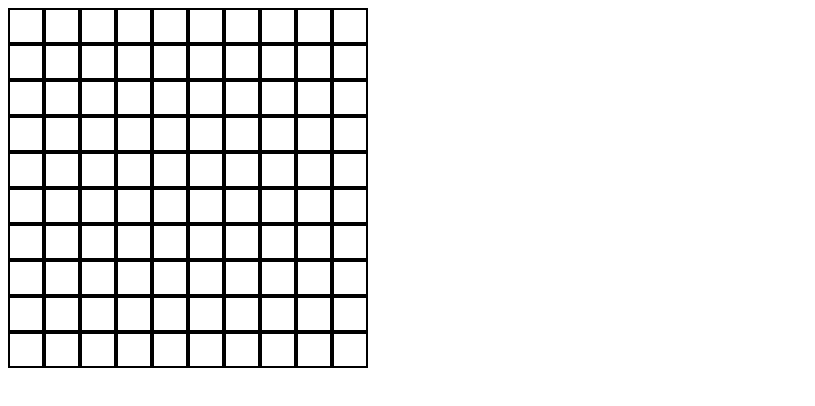
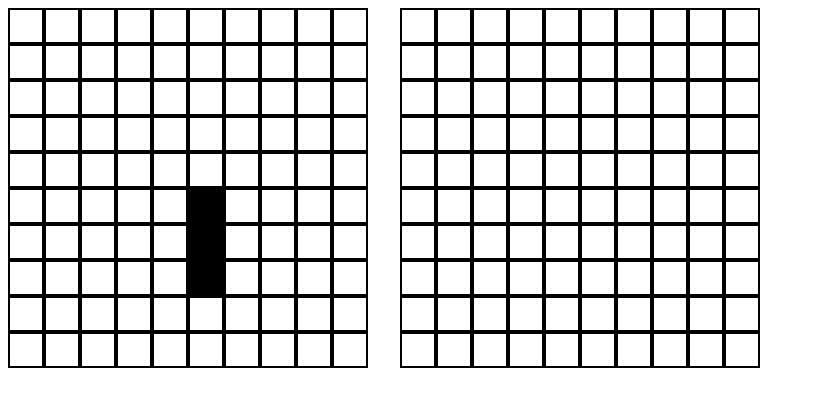
Before and after one commit to ShivanK3397/battleship, a website built with webpack: page src/index.html in a window 1280 px wide. Shown: the whole page, without its empty margins (0-815 px from the left). Built offline with nearby package versions, Linux system fonts and the light colour scheme.

Commit message:
created showblankgameboard function

```diff
--- a/src/gameboard.js
+++ b/src/gameboard.js
@@ -1,3 +1,5 @@
+import { Ship } from "./ship";
+
 class Gameboard{
     constructor(){
         this.board = [[null,null,null,null,null,null,null,null,null,null],
@@ -25,8 +27,8 @@ class Gameboard{
                 //Do Nothing
             }
             else{
-            for (let i= x;i<ship.getLength()+x;i++){
-                this.board[i][y]=ship;
+            for (let i= y;i<ship.getLength()+y;i++){
+                this.board[x][i]=ship;
 
             }
             }
@@ -36,8 +38,8 @@ class Gameboard{
                 //Do Nothing
             }
             else{
-            for (let i= y;i<ship.getLength()+y;i++){
-                this.board[x][i]=ship;
+            for (let i= x;i<ship.getLength()+x;i++){
+                this.board[i][y]=ship;
             }
             }
         }
@@ -46,16 +48,16 @@ class Gameboard{
     }
 
     recieveAttack(x,y){
-        if (this.board[x,y]===null){
+        if (this.board[x][y]===null){
             this.missedAttacks.push([x,y])
         }
-        else if(this.board[x,y]==="hit"){
+        else if(this.board[x][y]==="hit"){
             //Do Nothing
         }
         else{
-            const ship = this.board[x,y]
-            this.board[x,y]="hit";
-            ship.hit();
+            const ship = this.board[x][y];
+            this.board[x][y]="hit";
+            ship.getHit();
             if (ship.isSunk()){
                 const index = this.ships.indexOf(ship);
                 this.ships.slice(index,1);
--- a/src/index.html
+++ b/src/index.html
@@ -6,7 +6,10 @@
     <title>Document</title>
 </head>
 <body>
-    <div class="player-1-gameboard"></div>
+    <div class="gameboards">
+        <div class="player-1-gameboard"></div>
+        <div class="player-2-gameboard"></div>
+    </div>
 
 </body>
 </html>
--- a/src/index.js
+++ b/src/index.js
@@ -1,11 +1,7 @@
 import { Ship } from "./ship";
 import { Gameboard } from "./gameboard";
 import { Player } from "./player";
-import { createGameboard } from "./interface";
+import { showGameboard,playGame } from "./interface";
 import "./styles.css";
 
-const player1 = new Player("player");
-const div = createGameboard(player1);
-const container = document.querySelector(".player-1-gameboard");
-container.appendChild(div);
-console.log("test");
+playGame();
--- a/src/interface.js
+++ b/src/interface.js
@@ -1,13 +1,16 @@
 import { Player } from "./player.js"
+import { Ship } from "./ship.js";
+import { Gameboard } from "./gameboard.js";
 
-function createGameboard(player){
+function showGameboard(player){
     const gameboard = player.getGameboard();
     const board = gameboard.getBoard();
     const container = document.createElement("div");
     container.classList.add("container");
     for (let i =0;i<board.length;i++){
-        console.log(i);
+
         const row = document.createElement("div");
+        row.classList.add("row");
 
         for (let j = 0;j<board[i].length;j++){
             const square=document.createElement("div");
@@ -34,4 +37,57 @@ function createGameboard(player){
 
 }
 
-export {createGameboard}
+function showBlankGameboard(player){
+    const container = document.createElement("div");
+    container.classList.add("container");
+    for (let i =0;i<10;i++){
+
+        const row = document.createElement("div");
+        row.classList.add("row");
+
+        for (let j = 0;j<10;j++){
+            const square=document.createElement("div");
+            square.dataset.index=`${i}${j}`;
+            square.classList.add("square");
+            square.addEventListener("click",()=>{
+                const gameboard = player.getGameboard();
+                gameboard.recieveAttack(square.dataset.index[0],square.dataset.index[1])
+
+            })
+            row.appendChild(square);
+
+        }
+        container.appendChild(row);
+
+
+    }
+    return container;
+}
+
+
+function playGame(){
+    const player1 = new Player("player");
+    const player2 = new Player("player");
+
+    const gameboard = player1.getGameboard();
+    const ship = new Ship(3);
+    gameboard.placeShip(5,5,"vertical",ship);
+    const div = showGameboard(player1);
+    const container = document.querySelector(".player-1-gameboard");
+    container.appendChild(div);
+
+    const gameboard2 = player2.getGameboard();
+    const newShip = new Ship(3);
+    gameboard2.placeShip(5,5,"vertical",newShip);
+
+    const blankGameboard = showBlankGameboard(player2);
+    const blankContainer = document.querySelector(".player-2-gameboard");
+    blankContainer.append(blankGameboard);
+
+
+
+}
+
+
+
+export {showGameboard,playGame}
--- a/src/ship.js
+++ b/src/ship.js
@@ -5,7 +5,7 @@ class Ship{
         this.sunk = false;
     }
 
-    hit(){
+    getHit(){
         this.hits++;
     }
 
--- a/src/styles.css
+++ b/src/styles.css
@@ -6,12 +6,19 @@
 
 .container{
     display: flex;
+
 }
+
+.gameboards{
+    display: flex;
+    gap: 32px;
+}
+
 
 .ship{
     background-color: black;
 }
 
 .hit{
-    background-color: red;
+    background-color: white;
 }
```
